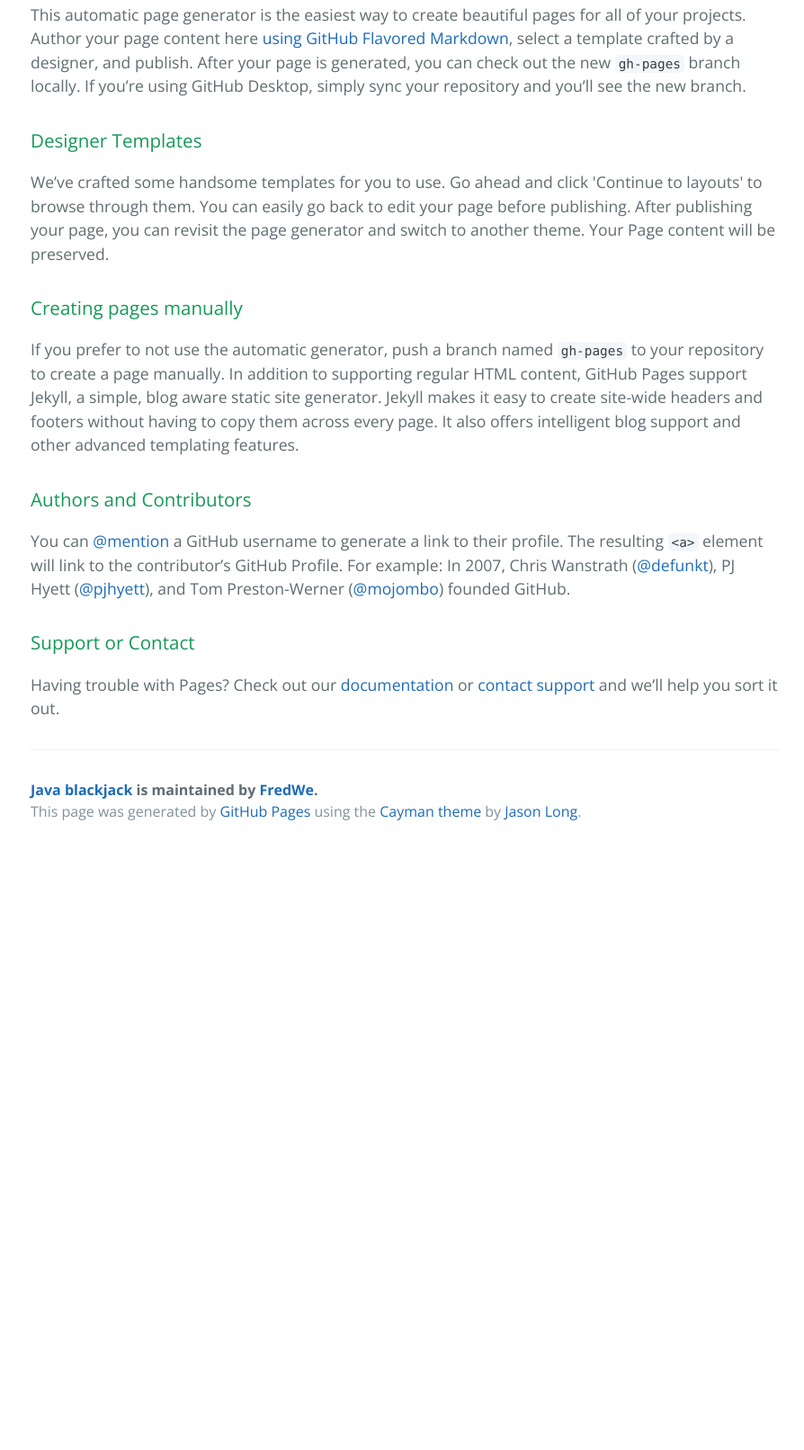
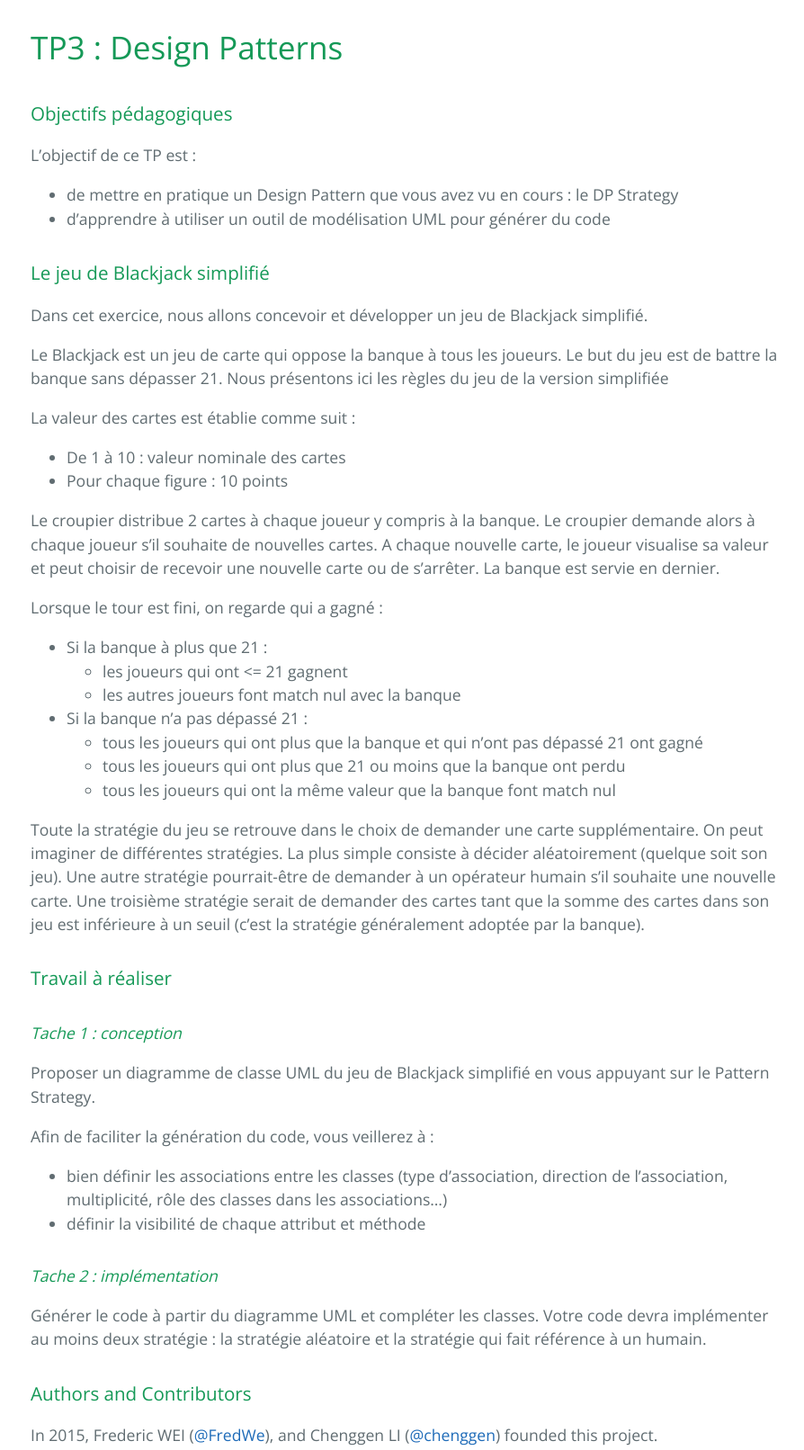
Before and after one commit to FredWe/java_blackjack, a plain HTML site: page index.html in a window 1280 px wide. Shown: the part 460-2072 px from the top of the page at 90% size, without its empty margins (190-1084 px from the left). Before the commit the page ends 1406 px from the top, so only its background shows below. Drawn offline with nearby package versions, Linux system fonts and the light colour scheme.

```diff
--- a/index.html
+++ b/index.html
@@ -19,25 +19,95 @@
     </section>
 
     <section class="main-content">
-      <h3>
-<a id="welcome-to-github-pages" class="anchor" href="#welcome-to-github-pages" aria-hidden="true"><span class="octicon octicon-link"></span></a>Welcome to GitHub Pages.</h3>
+      <h2>
+<a id="ue-génie-logiciel" class="anchor" href="#ue-g%C3%A9nie-logiciel" aria-hidden="true"><span class="octicon octicon-link"></span></a>UE Génie Logiciel</h2>
 
-<p>This automatic page generator is the easiest way to create beautiful pages for all of your projects. Author your page content here <a href="https://guides.github.com/features/mastering-markdown/">using GitHub Flavored Markdown</a>, select a template crafted by a designer, and publish. After your page is generated, you can check out the new <code>gh-pages</code> branch locally. If you’re using GitHub Desktop, simply sync your repository and you’ll see the new branch.</p>
+<h1>
+<a id="tp3--design-patterns" class="anchor" href="#tp3--design-patterns" aria-hidden="true"><span class="octicon octicon-link"></span></a>TP3 : Design Patterns</h1>
 
 <h3>
-<a id="designer-templates" class="anchor" href="#designer-templates" aria-hidden="true"><span class="octicon octicon-link"></span></a>Designer Templates</h3>
+<a id="objectifs-pédagogiques" class="anchor" href="#objectifs-p%C3%A9dagogiques" aria-hidden="true"><span class="octicon octicon-link"></span></a>Objectifs pédagogiques</h3>
 
-<p>We’ve crafted some handsome templates for you to use. Go ahead and click 'Continue to layouts' to browse through them. You can easily go back to edit your page before publishing. After publishing your page, you can revisit the page generator and switch to another theme. Your Page content will be preserved.</p>
+<p>L’objectif de ce TP est : </p>
+
+<ul>
+<li>de mettre en pratique un Design Pattern que vous avez vu en cours : le DP Strategy</li>
+<li>d’apprendre à utiliser un outil de modélisation UML pour générer du code</li>
+</ul>
 
 <h3>
-<a id="creating-pages-manually" class="anchor" href="#creating-pages-manually" aria-hidden="true"><span class="octicon octicon-link"></span></a>Creating pages manually</h3>
+<a id="le-jeu-de-blackjack-simplifié" class="anchor" href="#le-jeu-de-blackjack-simplifi%C3%A9" aria-hidden="true"><span class="octicon octicon-link"></span></a>Le jeu de Blackjack simplifié</h3>
 
-<p>If you prefer to not use the automatic generator, push a branch named <code>gh-pages</code> to your repository to create a page manually. In addition to supporting regular HTML content, GitHub Pages support Jekyll, a simple, blog aware static site generator. Jekyll makes it easy to create site-wide headers and footers without having to copy them across every page. It also offers intelligent blog support and other advanced templating features.</p>
+<p>Dans cet exercice, nous allons concevoir et développer un jeu de Blackjack simplifié.</p>
+
+<p>Le Blackjack est un jeu de carte qui oppose la banque à tous les joueurs. Le but du jeu est de battre la banque sans dépasser 21. Nous présentons ici les règles du jeu de la version simplifiée </p>
+
+<p>La valeur des cartes est établie comme suit :</p>
+
+<ul>
+<li>De 1 à 10 : valeur nominale des cartes</li>
+<li>Pour chaque figure : 10 points</li>
+</ul>
+
+<p>Le croupier distribue 2 cartes à chaque joueur y compris à la banque. Le croupier demande alors à chaque joueur s’il souhaite de nouvelles cartes. A chaque nouvelle carte, le joueur visualise sa valeur et peut choisir de recevoir
+une nouvelle carte ou de s’arrêter. La banque est servie en dernier.</p>
+
+<p>Lorsque le tour est fini, on regarde qui a gagné :</p>
+
+<ul>
+<li>Si la banque à plus que 21 :
+
+<ul>
+<li>les joueurs qui ont &lt;= 21 gagnent</li>
+<li>les autres joueurs font match nul avec la banque</li>
+</ul>
+</li>
+<li>Si la banque n’a pas dépassé 21 :
+
+<ul>
+<li>tous les joueurs qui ont plus que la banque et qui n’ont pas dépassé
+21 ont gagné</li>
+<li>tous les joueurs qui ont plus que 21 ou moins que la banque ont perdu</li>
+<li>tous les joueurs qui ont la même valeur que la banque font match nul</li>
+</ul>
+</li>
+</ul>
+
+<p>Toute la stratégie du jeu se retrouve dans le choix de demander une carte supplémentaire. On peut imaginer de différentes stratégies. La plus simple consiste à décider aléatoirement (quelque soit son jeu). Une autre stratégie
+pourrait-être de demander à un opérateur humain s’il souhaite une nouvelle carte. Une troisième stratégie serait de demander des cartes tant que la somme des cartes dans son jeu est inférieure à un seuil (c’est la stratégie
+généralement adoptée par la banque).</p>
+
+<h3>
+<a id="travail-à-réaliser" class="anchor" href="#travail-%C3%A0-r%C3%A9aliser" aria-hidden="true"><span class="octicon octicon-link"></span></a>Travail à réaliser</h3>
+
+<h4>
+<a id="tache-1--conception" class="anchor" href="#tache-1--conception" aria-hidden="true"><span class="octicon octicon-link"></span></a><em>Tache 1 : conception</em>
+</h4>
+
+<p>Proposer un diagramme de classe UML du jeu de Blackjack simplifié en vous
+appuyant sur le Pattern Strategy.</p>
+
+<p>Afin de faciliter la génération du code, vous veillerez à :</p>
+
+<ul>
+<li>bien définir les associations entre les classes (type d’association,
+direction de l’association, multiplicité, rôle des classes dans les
+associations…)</li>
+<li>définir la visibilité de chaque attribut et méthode</li>
+</ul>
+
+<h4>
+<a id="tache-2--implémentation" class="anchor" href="#tache-2--impl%C3%A9mentation" aria-hidden="true"><span class="octicon octicon-link"></span></a><em>Tache 2 : implémentation</em>
+</h4>
+
+<p>Générer le code à partir du diagramme UML et compléter les classes. Votre
+code devra implémenter au moins deux stratégie : la stratégie aléatoire et la
+stratégie qui fait référence à un humain. </p>
 
 <h3>
 <a id="authors-and-contributors" class="anchor" href="#authors-and-contributors" aria-hidden="true"><span class="octicon octicon-link"></span></a>Authors and Contributors</h3>
 
-<p>You can <a href="https://github.com/blog/821" class="user-mention">@mention</a> a GitHub username to generate a link to their profile. The resulting <code>&lt;a&gt;</code> element will link to the contributor’s GitHub Profile. For example: In 2007, Chris Wanstrath (<a href="https://github.com/defunkt" class="user-mention">@defunkt</a>), PJ Hyett (<a href="https://github.com/pjhyett" class="user-mention">@pjhyett</a>), and Tom Preston-Werner (<a href="https://github.com/mojombo" class="user-mention">@mojombo</a>) founded GitHub.</p>
+<p>In 2015, Frederic WEI (<a href="https://github.com/FredWe" class="user-mention">@FredWe</a>), and Chenggen LI (<a href="https://github.com/chenggen" class="user-mention">@chenggen</a>) founded this project.</p>
 
 <h3>
 <a id="support-or-contact" class="anchor" href="#support-or-contact" aria-hidden="true"><span class="octicon octicon-link"></span></a>Support or Contact</h3>
```
Also changed, not shown: params.json (+1 -1 lines).
